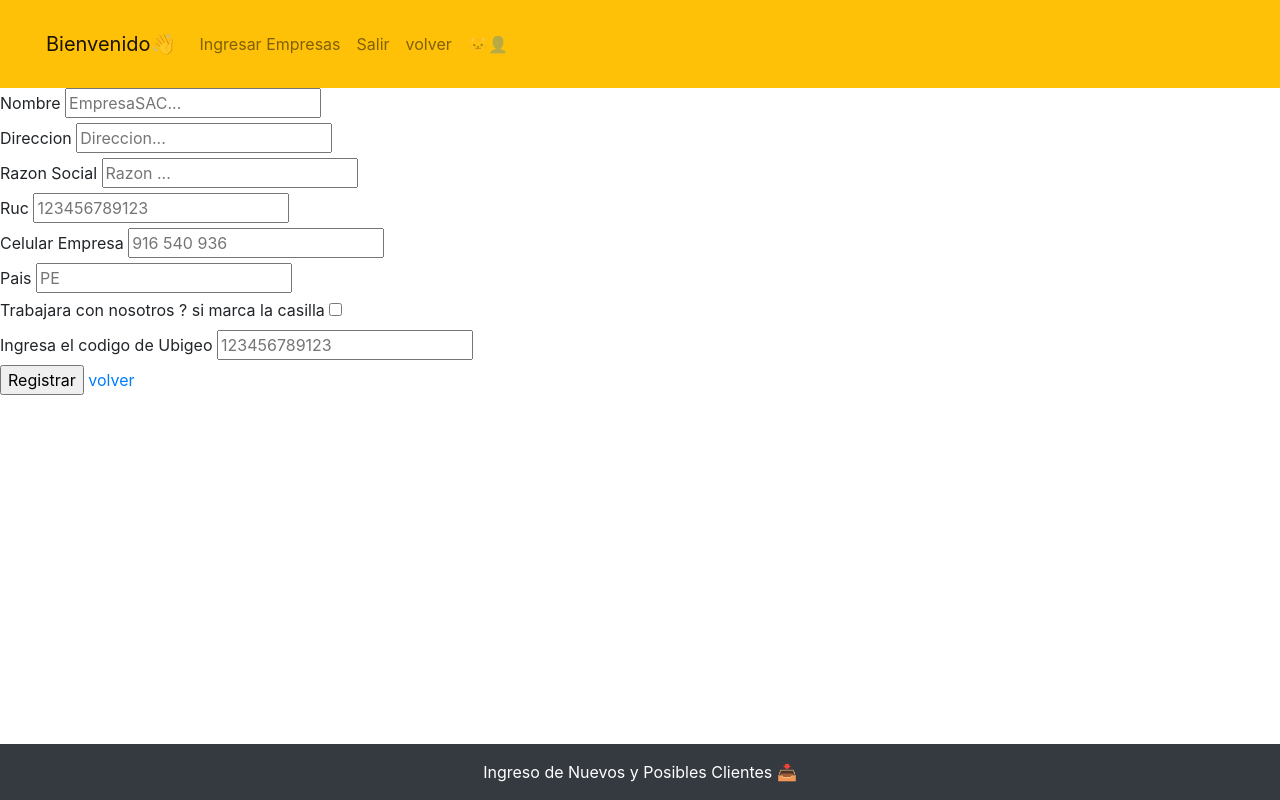
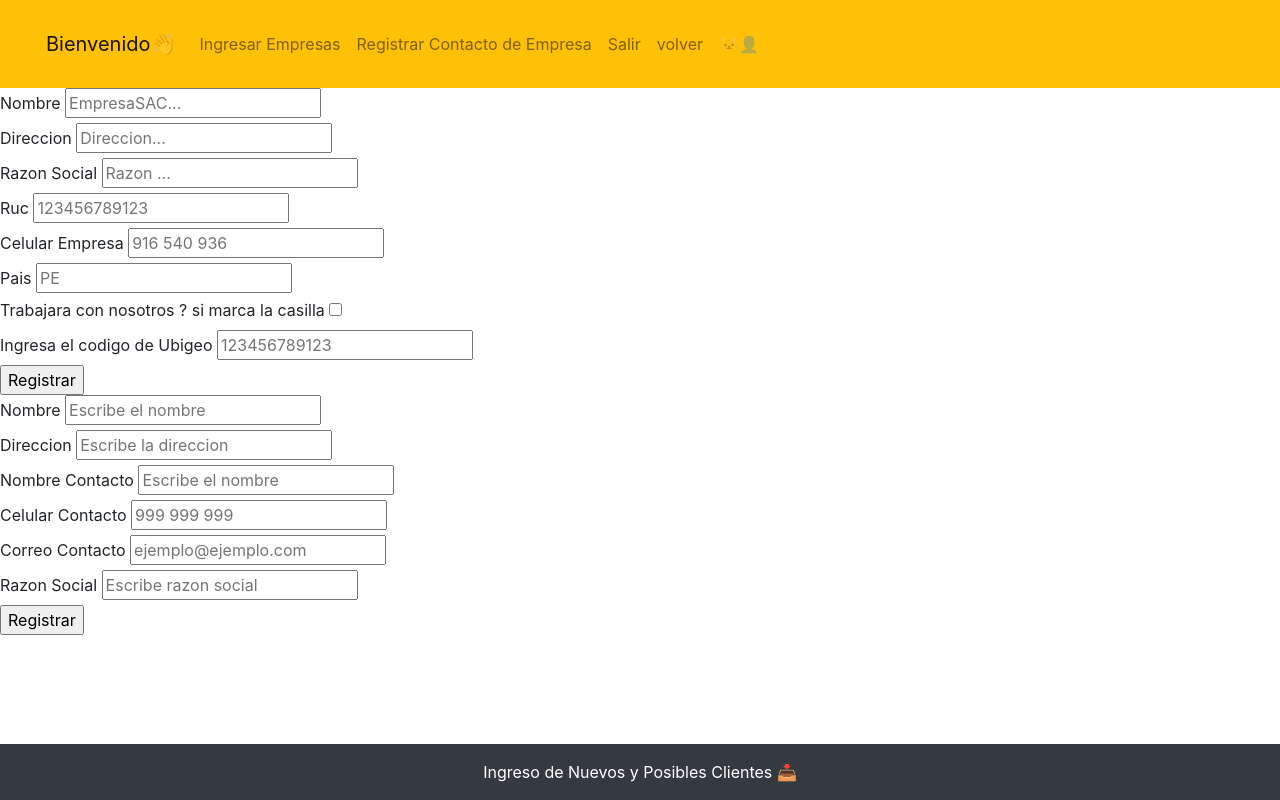
Before and after one commit to DiegoNY/proyecto-2, a PHP site: template src/templates/registrarEmpresa.php in a window 1280 px wide. Run offline with PHP 8.4, Linux system fonts and the light colour scheme; the template is opened without the code that fills it, so the values that code supplies are empty; some libraries are stand-ins or nearby versions.

Commit message:
Cambios grandes creacion de nueva bd relacion con ruc no con id mas logico

```diff
--- a/src/templates/header.php
+++ b/src/templates/header.php
@@ -33,18 +33,22 @@
     <div class="container-fluid bg-warning">
         <nav class="navbar navbar-expand-lg navbar-light  py-4">
             <div class="container-fluid">
-                <a class="navbar-brand"  href="verEmpresas.php">Bienvenido👋</a>
+                <a class="navbar-brand"  href="verEmpresas.php?mensaje=Bienvenido">Bienvenido👋</a>
                 <button class="navbar-toggler" type="button" data-bs-toggle="collapse" data-bs-target="#navbarNav" aria-controls="navbarNav" aria-expanded="false" aria-label="Toggle navigation">
                     <span class="navbar-toggler-icon"></span>
                 </button>
                 <div class="collapse navbar-collapse" id="navbarNav">
                     <ul class="navbar-nav">
                         <li class="nav-item">
-                            <a class="nav-link" href="registrarEmpresa.php">Ingresar Empresas</a>
+                            <a class="nav-link" href="pantallaRegistraEmpresa.php">Ingresar Empresas</a>
+                        </li>
+                        <li class="nav-item">
+                            <a class="nav-link" href="registrarContacto.php">Registrar Contacto de Empresa</a>
                         </li>
                         <li class="nav-item">
                             <a class="nav-link" href="#">Salir</a>
                         </li>
+
                         <li class="nav-item inactive" >
                             <a class="nav-link" href="#">volver</a>
                         </li>
--- a/src/templates/registrarEmpresa.php
+++ b/src/templates/registrarEmpresa.php
@@ -1,8 +1,7 @@
-
 </div>
-<div class="logins">
+<div class="logins registra-empresa">
     <div>
-        <form action="registrarEmpresa.php" method="POST" class="form-containers">
+        <form action="procesoRegistrarEmpresa.php " method="POST" class="form-containers">
             <div class="cont-forms">
                 <label for="email" class="label-form">Nombre</label>
                 <input type="text" id="email" name="txtNombre" placeholder="EmpresaSAC..." class="input input-email">
@@ -32,8 +31,8 @@
             </div>
             <div class="cont-forms">
                 <label for="email" class="label-form">Trabajara con nosotros ? </label>
-                <label for="" class="labels" >si marca la casilla</label>
-                <input type="checkbox" value="1"  name="txtTrabajaNosotros">
+                <label for="" class="labels">si marca la casilla</label>
+                <input type="checkbox" value="1" name="txtTrabajaNosotros">
             </div>
 
             <!-- Select -->
@@ -45,10 +44,47 @@
 
             <input type="hidden" name="txtEliminada" value="1">
 
-            <input type="submit" value="Registrar" class="primary-button btn-form">
+            <input type="submit" value="Registrar" id="btn-registrar" class="primary-button btn-form">
 
-            <a href="/">volver</a>
 
         </form>
     </div>
 </div>
+
+</div>
+<div class="logins registra-sucursal ">
+    <div>
+        <form action="procesoRegistrarSucursal.php " method="POST" class="form-containers">
+            <div class="cont-forms">
+                <label for="email" class="label-form">Nombre </label>
+                <input type="text" id="email" name="txtNombreSucursal" placeholder="Escribe el nombre" class="input input-email">
+            </div>
+            <div class="cont-forms">
+                <label for="password" class="label-form">Direccion </label>
+                <input type="text" id="pasword" name="txtDireccionSucursal" placeholder="Escribe la direccion" class="input input-password">
+            </div>
+            <div class="cont-forms">
+                <label for="email" class="label-form">Nombre Contacto </label>
+                <input type="text" id="email" name="txtRazonSocialSucursal" placeholder="Escribe el nombre " class="input input-email">
+            </div>
+            <div class="cont-forms">
+                <label for="celular-contacto" class="label-form">Celular Contacto </label>
+                <input type="number" id="celular-contacto" name="txtCelularContactoSucursal" placeholder="999 999 999" class="input input-password">
+            </div>
+            <div class="cont-forms">
+                <label for="correo" class="label-form">Correo Contacto</label>
+                <input type="text" id="correo" name="txtCorreoSucursal" placeholder="ejemplo@ejemplo.com" class="input input-email">
+            </div>
+
+            <div class="cont-forms">
+                <!-- select -->
+                <label for="razon-social" class="label-form">Razon Social</label>
+                <input type="text" id="razon-social" placeholder="Escribe razon social" name="txtRazonSocial" class="input input-password">
+                <!-- combo box devuelve true o false si es true valor 1 si no valor 0-->
+            </div>
+            <!-- Select -->
+
+            <input type="submit" value="Registrar" id="btn-registrar-sucursal" class="primary-button btn-form">
+        </form>
+    </div>
+</div>
--- a/src/verEmpresas.php
+++ b/src/verEmpresas.php
@@ -4,11 +4,11 @@ include_once 'connection/conexion.php';
 /**
  * Consultas a la base de datos seria mejor usando procedimientos almacenados
  */
-$consultaClientes = $bd->query("SELECT e.nombre,e.direccion,e.razon_social,e.ruc,e.celular_contacto from empresa as e where e.eliminada = 1 and e.estado = 1;");
+$consultaClientes = $bd->query("SELECT e.nombre,e.direccion,e.razon_social,e.ruc,e.celular_contacto from empresa2 as e where e.eliminada = 1 and e.estado = 1;");
 
-$consultaPosiblesCli = $bd->query("SELECT  e.nombre,e.direccion,e.razon_social,e.ruc,e.celular_contacto from empresa as e where e.eliminada = 1 and e.estado = 0;");
+$consultaPosiblesCli = $bd->query("SELECT  e.nombre,e.direccion,e.razon_social,e.ruc,e.celular_contacto from empresa2 as e where e.eliminada = 1 and e.estado = 0;");
 
-$consultaTodasEmpresas = $bd->query("SELECT e.nombre,e.direccion,e.razon_social,e.ruc,e.celular_contacto from empresa as e where e.eliminada = 1");
+$consultaTodasEmpresas = $bd->query("SELECT e.nombre,e.direccion,e.razon_social,e.ruc,e.celular_contacto from empresa2 as e where e.eliminada = 1");
 /**
  * si esta  logueado se ven todas las empresas
  */
```
Also changed, not shown: src/editar.php (deleted, +0 -38 lines), src/js/js.php (+32 -0 lines), src/procesoEditar.php (added, +37 -0 lines), src/procesoRegistrarEmpresa.php (added, +35 -0 lines), src/procesoRegistrarSucursal.php (added, +13 -0 lines), src/prueba.php (+10 -16 lines), src/registrarContacto.php (added, +57 -0 lines), src/registrarEmpresa.php (deleted, +0 -35 lines), src/pantallaRegistraEmpresa.php (line endings or trailing spaces).
